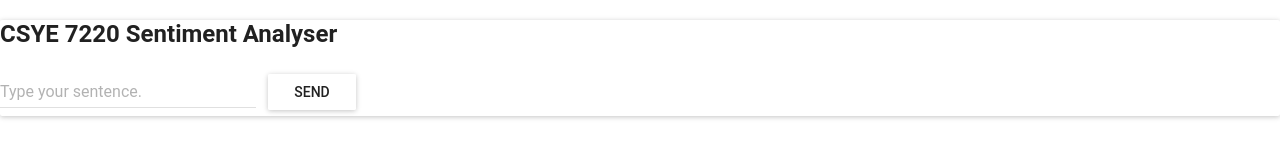
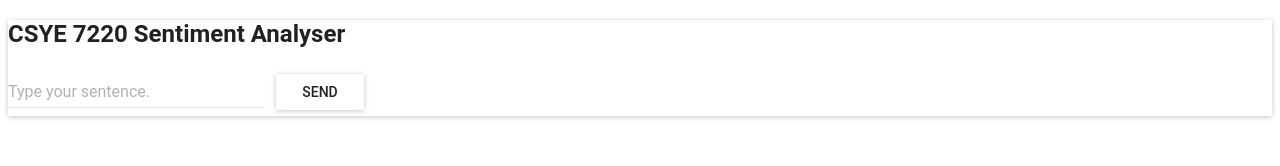
Before and after one commit to girasedi-spring2020/DevOps-Microservices-App, a React (Create React App) app in the folder sa-frontend/: page / in a window 1280 px wide. Shown: the top 166 px of the page. Built offline with nearby package versions, Linux system fonts and the light colour scheme.

Commit message:
Modified index js

```diff
--- a/sa-frontend/src/index.js
+++ b/sa-frontend/src/index.js
@@ -1,17 +1,8 @@
 import React from 'react';
 import ReactDOM from 'react-dom';
-import './index.css';
 import App from './App';
-import reportWebVitals from './reportWebVitals';
+import registerServiceWorker from './registerServiceWorker';
 
-ReactDOM.render(
-  <React.StrictMode>
-    <App />
-  </React.StrictMode>,
-  document.getElementById('root')
-);
 
-// If you want to start measuring performance in your app, pass a function
-// to log results (for example: reportWebVitals(console.log))
-// or send to an analytics endpoint. Learn more: https://bit.ly/CRA-vitals
-reportWebVitals();
+ReactDOM.render(<App />, document.getElementById('root'));
+registerServiceWorker();
```
